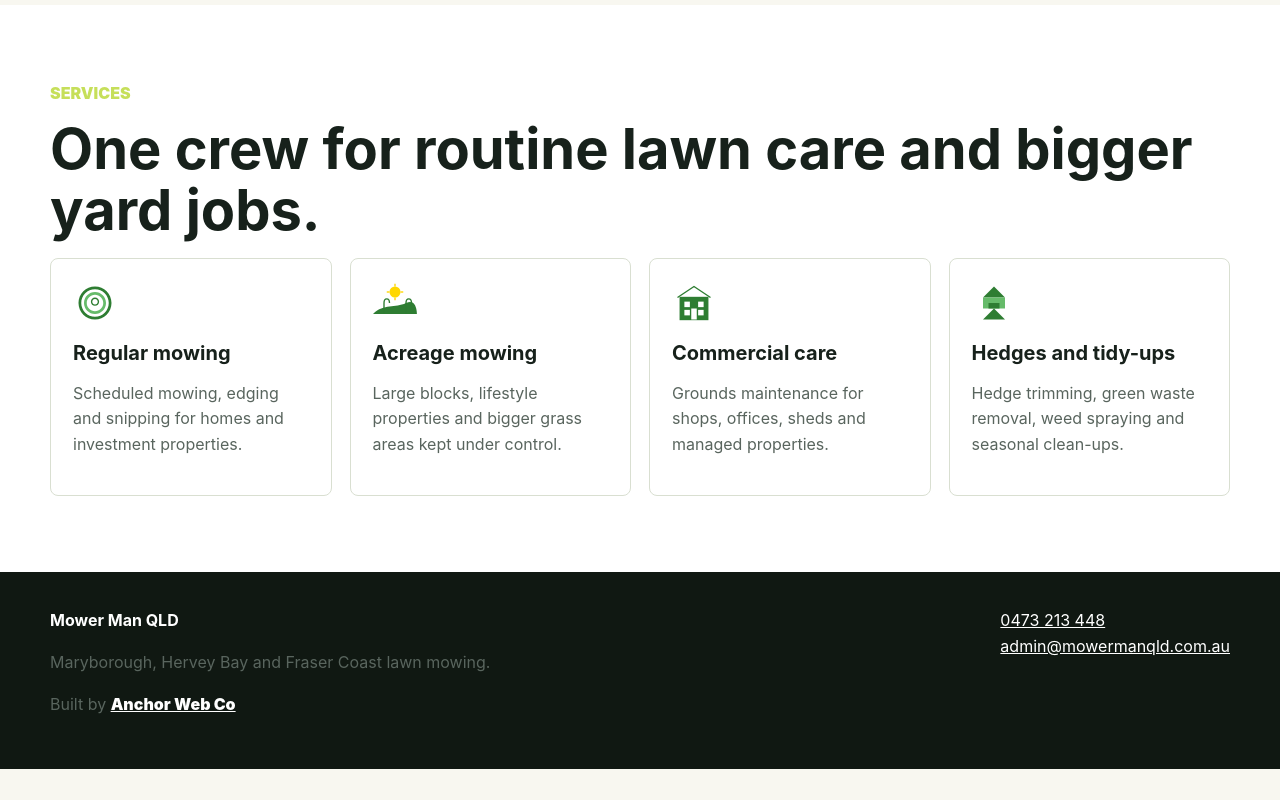
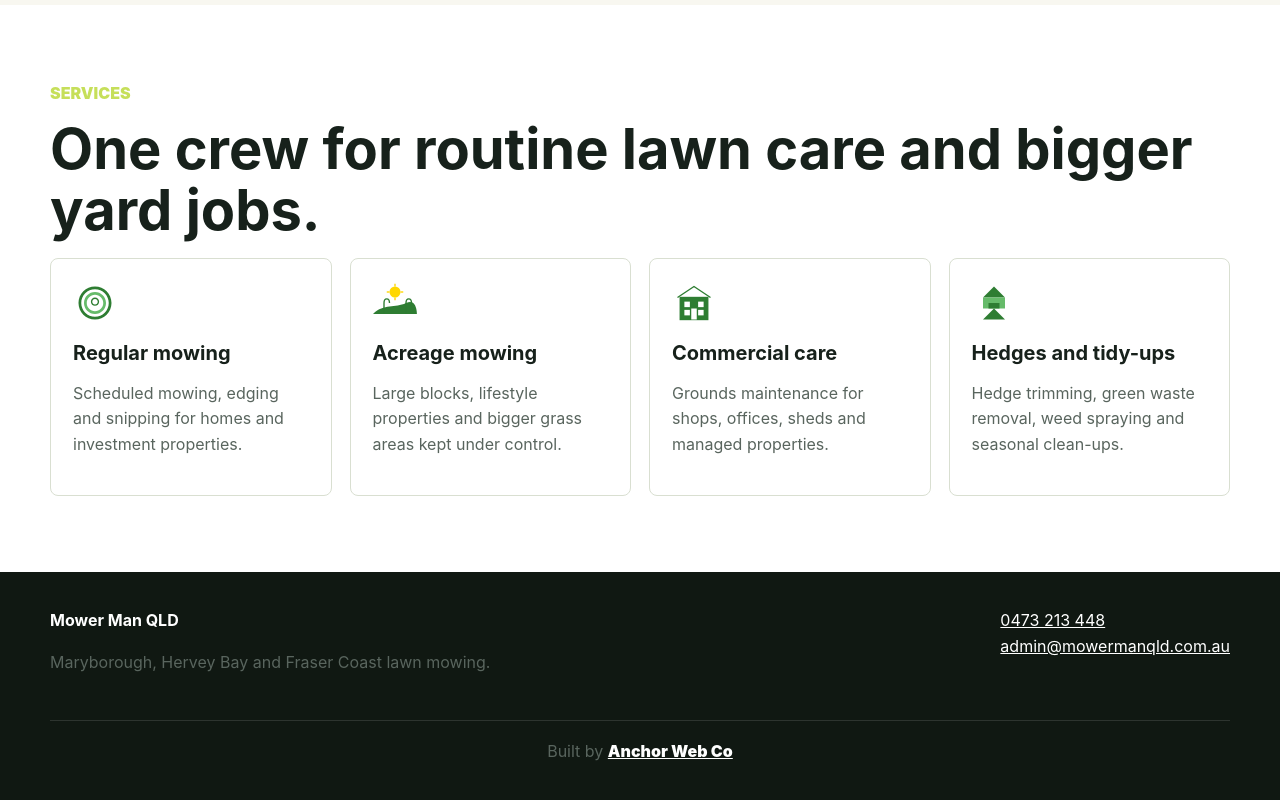
Before and after one commit to matt-milzewski/mower-man-qld, a website: page index.html in a window 1280 px wide. Shown: the part 1581-2381 px from the top of the page. Before the commit the page ends 2350 px from the top, so only its background shows below. Drawn offline with Linux system fonts and the light colour scheme.

Commit message:
Move footer credit to bottom row

```diff
--- a/index.html
+++ b/index.html
@@ -83,9 +83,10 @@
   </main>
   <footer class="footer">
     <div class="footer-inner">
-      <div><strong>Mower Man QLD</strong><p>Maryborough, Hervey Bay and Fraser Coast lawn mowing.</p><p class="footer-credit">Built by <a href="https://www.anchorwebco.com.au/">Anchor Web Co</a></p></div>
+      <div><strong>Mower Man QLD</strong><p>Maryborough, Hervey Bay and Fraser Coast lawn mowing.</p></div>
       <div><a href="tel:0473213448">0473 213 448</a><br><a href="mailto:admin@mowermanqld.com.au">admin@mowermanqld.com.au</a></div>
     </div>
+    <p class="footer-credit">Built by <a href="https://www.anchorwebco.com.au/">Anchor Web Co</a></p>
   </footer>
   <script src="/scripts.js"></script>
 </body>
--- a/style.css
+++ b/style.css
@@ -576,7 +576,11 @@ textarea {
 }
 
 .footer-credit {
-  margin-top: 10px;
+  width: min(1180px, 100%);
+  margin: 28px auto 0;
+  padding-top: 18px;
+  border-top: 1px solid rgba(255, 255, 255, 0.12);
+  text-align: center;
 }
 
 .footer-credit a {
```
Also changed, not shown: about.html (+1 -1 lines), contact.html (+1 -1 lines), gallery.html (+1 -1 lines), services.html (+1 -1 lines).
